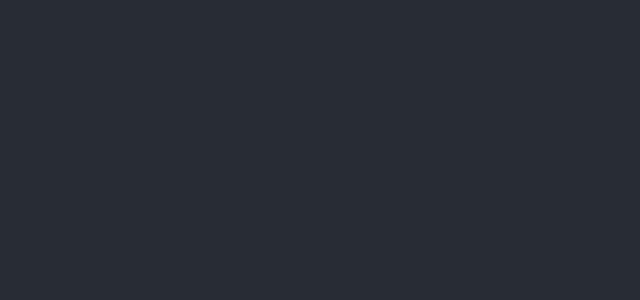
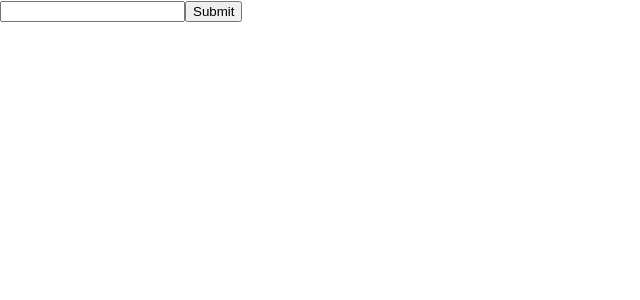
Before and after one commit to kimamov/youtubeDownloader, a React (Create React App) app: page / in a window 1280 px wide. Shown: the top 300 px of the page, without its empty margins (0-640 px from the left). Built offline with nearby package versions, Linux system fonts and the light colour scheme.

Commit message:
calling the api

```diff
--- a/package.json
+++ b/package.json
@@ -3,6 +3,7 @@
   "version": "0.1.0",
   "private": true,
   "dependencies": {
+    "axios": "^0.18.0",
     "react": "^16.8.6",
     "react-dom": "^16.8.6",
     "react-scripts": "3.0.0"
--- a/src/App.js
+++ b/src/App.js
@@ -1,14 +1,37 @@
-import React from 'react';
-import './App.css';
+import React, { Component } from 'react'
+import axios from 'axios'
 
-function App() {
-  return (
-    <div className="App">
-      <header className="App-header">
+export default class App extends Component {
+  constructor(props) {
+    super(props)
 
-      </header>
+    this.state = {
+        videoLink: ''
+    }
+  }
+  onChange=(event)=>{
+    event.preventDefault()
+    const name=event.target.name
+    this.setState({[name]:event.target.value})
+  }
+  getVideo=(event)=>{
+    event.preventDefault()
+    let dlWindow=window.open(`http://localhost:5000/audio?videolink=${this.state.videoLink}`)
+    setTimeout(()=>{window.close(dlWindow)},8000)
+
+  }
+
+  render() {
+    return (
+      <div className="App">
+        <header className="App-header">
+          {this.state.videoLink}
+        </header>
+        <form onSubmit={this.getVideo}>
+          <input name='videoLink' type='text' onChange={this.onChange}></input>
+          <input type="submit"></input>
+      </form>
     </div>
-  );
+    )
+  }
 }
-
-export default App;
```
Also changed, not shown: 1 other file (tests, documents, lock files or other folders).
